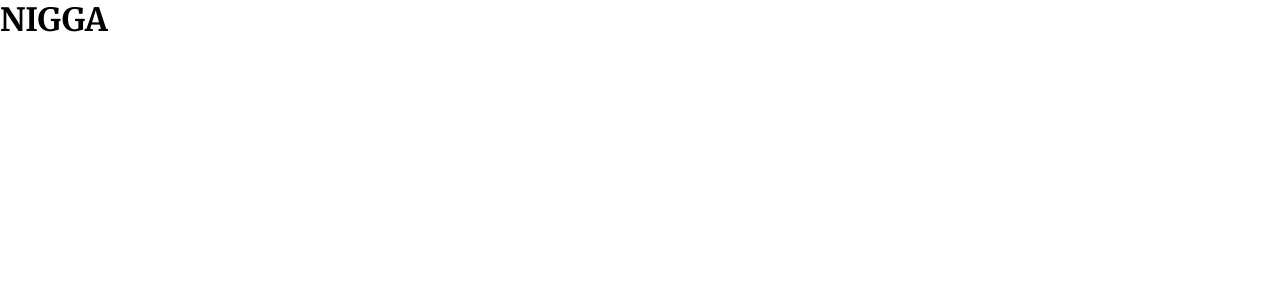
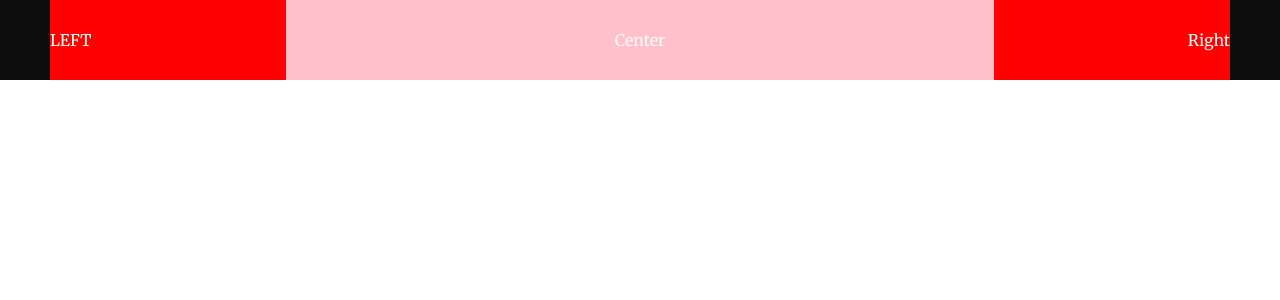
Before and after one commit to Nemo21/Pew-News, a React (Create React App) app: page / in a window 1280 px wide. Shown: the top 300 px of the page. Built offline with nearby package versions, Linux system fonts and the light colour scheme.

Commit message:
added react-icons and started main page

```diff
--- a/package.json
+++ b/package.json
@@ -9,6 +9,7 @@
     "@testing-library/user-event": "^14.4.3",
     "react": "^18.2.0",
     "react-dom": "^18.2.0",
+    "react-icons": "^4.4.0",
     "react-redux": "^8.0.2",
     "react-scripts": "5.0.1",
     "web-vitals": "^2.1.4"
--- a/src/App.js
+++ b/src/App.js
@@ -1,10 +1,11 @@
 import React from 'react';
+import Header from './components/Header';
 import { Counter } from './features/counter/Counter';
 
 function App() {
   return (
     <div className="App">
-      <h1>NIGGA</h1>
+      <Header/>
     </div>
   );
 }
--- /dev/null
+++ b/src/components/Header.css
@@ -0,0 +1,39 @@
+.header{
+    height: 80px;
+    background-color: rgb(13,13,13);
+    color: #fff;
+}
+
+.header__container{
+    background-color: red;
+    margin: 0px 50px;
+    height: 100%;
+    display: flex;
+    align-items: center;
+    justify-content: space-between;
+}
+
+.header__left{
+    display: flex;
+    align-items: center;
+    justify-content: flex-start;
+    flex: 1;
+    height: 100%;
+}
+
+.header__right{
+    display: flex;
+    align-items: center;
+    justify-content: flex-end;
+    flex: 1;
+    height: 100%;
+}
+
+.header__center{
+    display: flex;
+    align-items: center;
+    justify-content: center;
+    flex: 3;
+    background-color: pink;
+    height: 100%;
+}
--- /dev/null
+++ b/src/components/Header.jsx
@@ -0,0 +1,25 @@
+import React from 'react'
+import './Header.css'
+
+const Header = () => {
+  return (
+    <div className="header">
+        <div className="header__container">
+            <div className="header__left">
+                LEFT
+            </div>
+
+            <div className="header__center">
+                Center
+            </div>
+
+            <div className="header__right">
+                Right
+            </div>
+
+        </div>
+    </div>
+  )
+}
+
+export default Header
```
Also changed, not shown: 1 other file (tests, documents, lock files or other folders).
